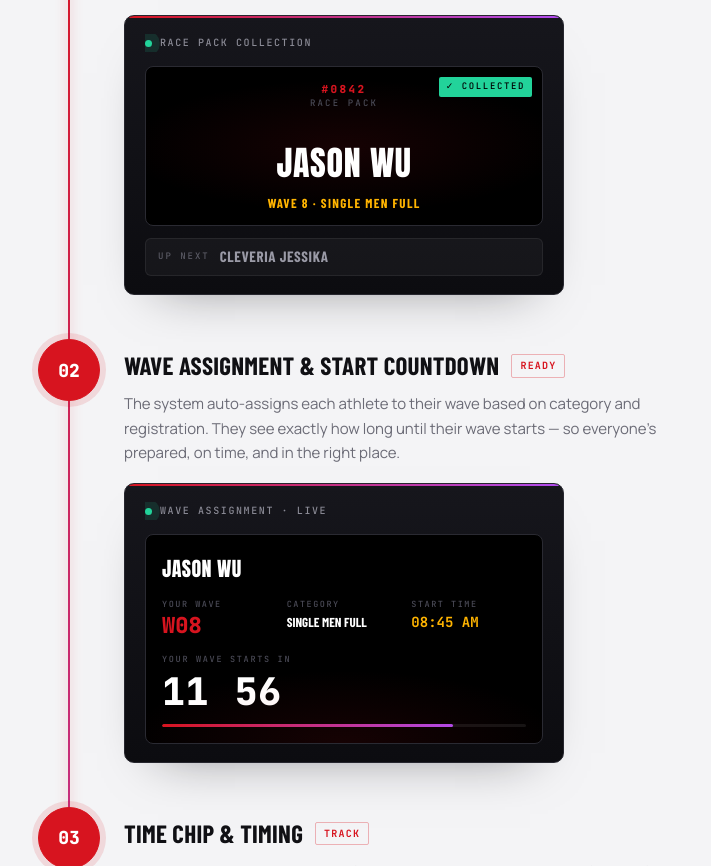
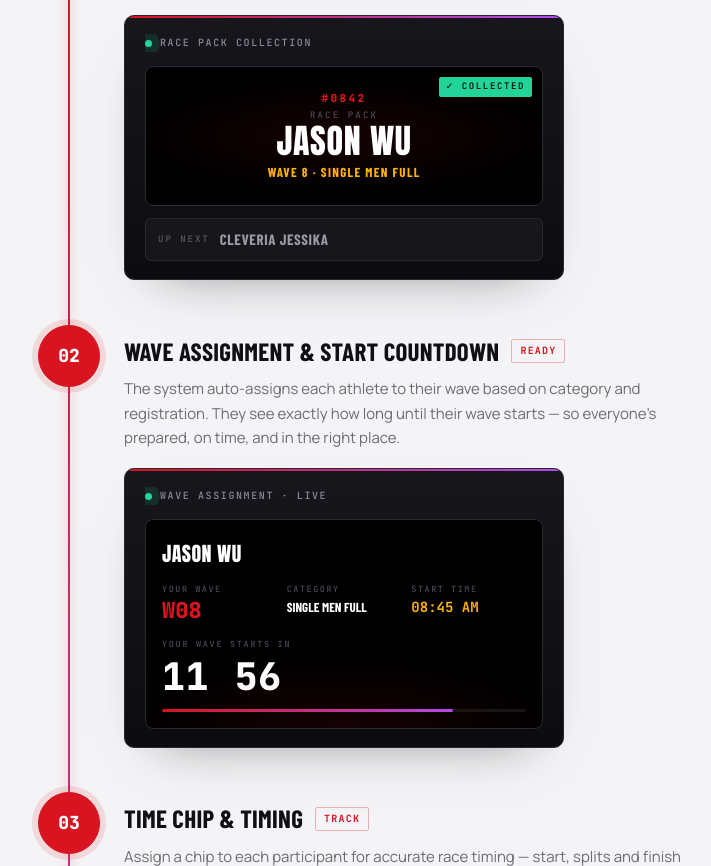
Before and after one commit to Marketing-project-wq/racelab-page, a website: page index.html in a window 1280 px wide. Shown: the part 1459-2325 px from the top of the page, without its empty margins (36-747 px from the left). Drawn offline with nearby package versions, Linux system fonts and the light colour scheme; animation ran at ten frames a second; a web font is replaced by a local one.

Commit message:
Update index.html

```diff
--- a/index.html
+++ b/index.html
@@ -120,41 +120,46 @@
   /* rpc name-on-screen demo */
   .demo-rpc{padding:16px 18px 18px}
   .rpc-screen{
-    background:#000;border-radius:8px;padding:0;margin-top:2px;
+    background:#000;border-radius:8px;margin-top:2px;
     border:1px solid #2a2a32;text-align:center;position:relative;overflow:hidden;
-    height:160px;
+    display:flex;flex-direction:column;align-items:center;justify-content:center;
+    gap:4px;padding:14px 12px;min-height:140px;
   }
   .rpc-screen::before{content:"";position:absolute;inset:0;
-    background:radial-gradient(ellipse 80% 60% at 50% 50%,rgba(215,20,31,.10),transparent 70%);pointer-events:none}
-  .rpc-bib{position:absolute;top:14px;left:0;right:0;font-family:'JetBrains Mono';font-weight:800;
-    font-size:11px;letter-spacing:.22em;color:var(--red);text-transform:uppercase;
-    opacity:0;transition:opacity .3s}
+    background:radial-gradient(ellipse 80% 60% at 50% 50%,rgba(215,20,31,.10),transparent 70%);
+    pointer-events:none;z-index:0}
+  .rpc-screen > *{position:relative;z-index:1}
+  .rpc-bib{font-family:'JetBrains Mono';font-weight:800;font-size:11px;letter-spacing:.22em;
+    color:var(--red);text-transform:uppercase;line-height:1;
+    opacity:0;transition:opacity .3s;min-height:14px}
   .rpc-bib.show{opacity:1}
-  .rpc-label{position:absolute;top:30px;left:0;right:0;font-family:'JetBrains Mono';font-size:9px;
-    letter-spacing:.24em;color:#4a4a56;text-transform:uppercase;transition:opacity .3s}
+  .rpc-label{font-family:'JetBrains Mono';font-size:9px;letter-spacing:.24em;color:#4a4a56;
+    text-transform:uppercase;line-height:1}
   .rpc-name{
-    position:absolute;top:50%;left:10px;right:10px;
-    transform:translateY(-58%) scale(.88);
-    font-family:'Anton';font-size:clamp(18px,4.5vw,26px);text-transform:uppercase;
+    font-family:'Anton';font-size:clamp(20px,5vw,30px);text-transform:uppercase;
     color:#fff;line-height:1.05;letter-spacing:.02em;
-    opacity:0;transition:opacity .45s var(--ease),transform .45s var(--ease);
+    opacity:0;transform:scale(.88) translateY(4px);
+    transition:opacity .45s var(--ease),transform .45s var(--ease);
+    word-break:break-word;width:100%;
   }
-  .rpc-name.show{opacity:1;transform:translateY(-58%) scale(1)}
+  .rpc-name.show{opacity:1;transform:scale(1) translateY(0)}
   .rpc-name.flash{animation:nameflash .55s var(--ease)}
   @keyframes nameflash{0%{color:#fff}40%{color:var(--red)}100%{color:#fff}}
-  .rpc-wave{position:absolute;bottom:12px;left:0;right:0;font-family:'Barlow Condensed';font-weight:700;
-    font-size:11px;letter-spacing:.08em;text-transform:uppercase;color:var(--yellow);
-    opacity:0;transition:opacity .4s .18s var(--ease)}
+  .rpc-wave{font-family:'Barlow Condensed';font-weight:700;font-size:12px;letter-spacing:.08em;
+    text-transform:uppercase;color:var(--yellow);line-height:1;
+    opacity:0;transition:opacity .4s .18s var(--ease);min-height:14px}
   .rpc-wave.show{opacity:1}
+  /* phase tag stays absolute top-right, small enough not to interfere */
   .rpc-phase-tag{font-family:'JetBrains Mono';font-size:9px;letter-spacing:.18em;text-transform:uppercase;
     color:#fff;background:var(--red);padding:3px 7px;border-radius:2px;
-    position:absolute;top:10px;right:10px;
+    position:absolute;top:10px;right:10px;z-index:2;
     opacity:0;transition:opacity .3s,background .3s,color .3s}
   .rpc-phase-tag.show{opacity:1}
   .rpc-queue{display:flex;align-items:center;gap:10px;margin-top:10px;
     padding:9px 12px;background:rgba(255,255,255,.04);border-radius:6px;
-    border:1px solid rgba(255,255,255,.07);height:38px;overflow:hidden}
-  .rpc-qlabel{font-family:'JetBrains Mono';font-size:9px;letter-spacing:.22em;color:#5a5a64;text-transform:uppercase;flex:none}
+    border:1px solid rgba(255,255,255,.07);min-height:38px}
+  .rpc-qlabel{font-family:'JetBrains Mono';font-size:9px;letter-spacing:.22em;color:#5a5a64;
+    text-transform:uppercase;flex:none}
   .rpc-qname{font-family:'Barlow Condensed';font-weight:700;font-size:15px;text-transform:uppercase;
     letter-spacing:.04em;color:#9a9aa6;transition:opacity .3s}
 
@@ -501,10 +506,6 @@
     .brand-logo{height:26px}
     /* demo panels full width on mobile */
     .step-demo{max-width:100%}
-    /* rpc screen taller on mobile so name never overlaps labels */
-    .rpc-screen{height:170px}
-    .rpc-name{font-size:clamp(16px,6vw,22px);top:48%;transform:translateY(-52%) scale(.88)}
-    .rpc-name.show{transform:translateY(-52%) scale(1)}
     .wave-card{height:auto;min-height:200px}
     .wave-row{grid-template-columns:1fr 1fr;gap:8px}
     .wave-row .wave-info:last-child{grid-column:1/-1}
@@ -979,8 +980,12 @@
       const wvEl   = document.getElementById('rpcWave');
       const nxEl   = document.getElementById('rpcNext');
       if(!nmEl) return;
-      // reset all
-      [bibEl,nmEl,wvEl,phaseTag].forEach(el=>{ if(el){ el.classList.remove('show','flash'); el.textContent=''; } });
+      // reset — hide via opacity only, don't touch textContent yet (avoids height flicker)
+      bibEl.classList.remove('show');
+      nmEl.classList.remove('show','flash');
+      wvEl.classList.remove('show');
+      phaseTag.classList.remove('show');
+      phaseTag.style.background=''; phaseTag.style.color='';
       if(labelEl) labelEl.textContent='WELCOME,';
       if(phaseLabel) phaseLabel.textContent='WELCOME SCREEN';
       if(nxEl) nxEl.textContent=a.next;
```
